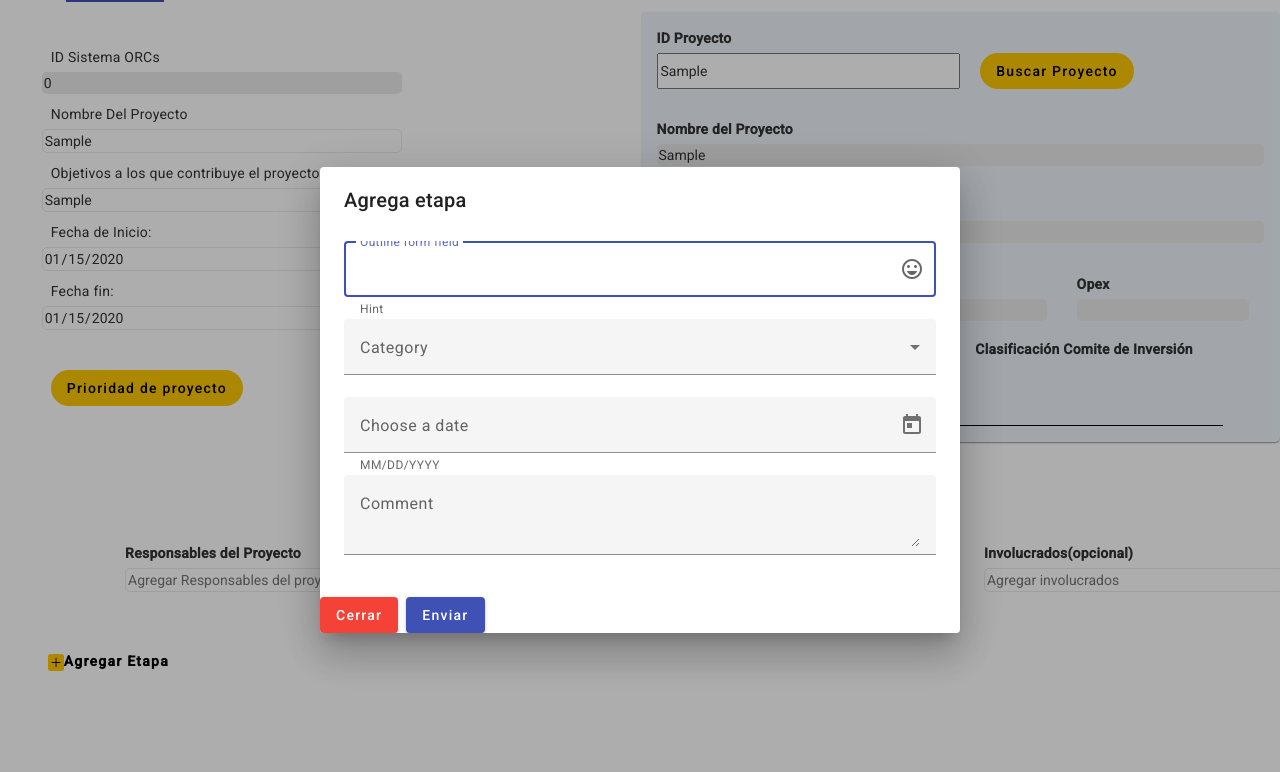
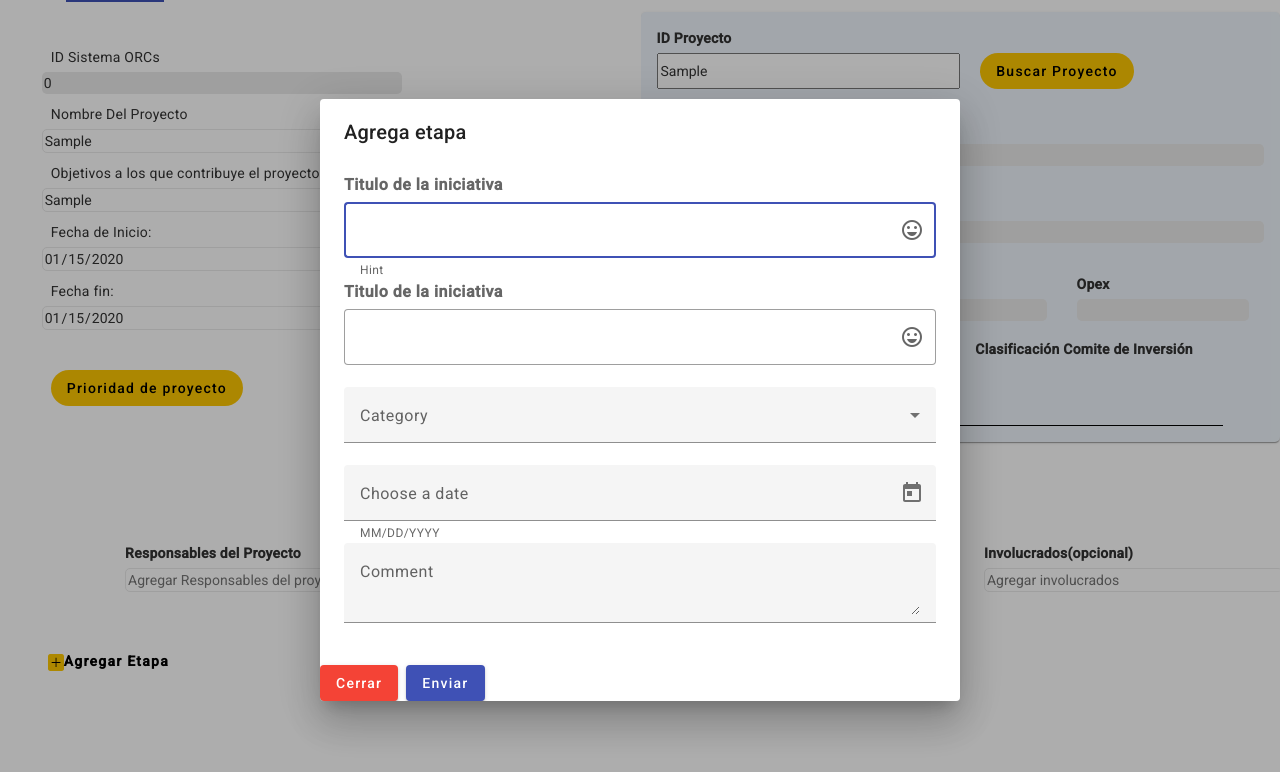
Before and after one commit to Hellocarmenn/cursoAngular, an Angular app: page / in a window 1280 px wide. Both pictures are taken after typing "Sample", "Sample", "2020-01-15", "2020-01-15", "Sample", "Sample" into the empty fields and a click on the button "Agregar Etapa". Shown: the top 772 px of the page. Built offline with nearby package versions, Linux system fonts and the light colour scheme.

Commit message:
funcionabien4

```diff
--- a/src/app/app.module.ts
+++ b/src/app/app.module.ts
@@ -17,7 +17,7 @@ import {MatDividerModule} from '@angular/material/divider';
 import { IconDialogComponent } from './icon-dialog/icon-dialog.component';
 import { TuDialogComponent } from './tu-dialog/tu-dialog.component';
 import { FormComponent } from './form/form.component';
-import { FormsModule } from '@angular/forms';
+import { FormsModule, ReactiveFormsModule } from '@angular/forms';
 import { SelectComponent } from './select/select.component';
 import {MatNativeDateModule} from '@angular/material/core'
 
@@ -53,6 +53,9 @@ import { MatDialogModule } from '@angular/material/dialog';
     MatInputModule,
     MatDialogModule,
     MatNativeDateModule,
+    ReactiveFormsModule,
+    FormsModule
+
 
 
   ],
--- a/src/app/tu-dialog/tu-dialog.component.html
+++ b/src/app/tu-dialog/tu-dialog.component.html
@@ -1,33 +1,45 @@
 <!-- app.component.html -->
 <h1 mat-dialog-title>Agrega etapa</h1>
 <div mat-dialog-content>
+  <form [formGroup]="productForm">
+    <label>Titulo de la iniciativa </label>
     <mat-form-field appearance="outline">
-    <mat-label>Outline form field</mat-label>
-    <input matInput >
+      <input matInput formControlName="titulo" />
       <mat-icon matSuffix>sentiment_very_satisfied</mat-icon>
       <mat-hint>Hint</mat-hint>
+    </mat-form-field>
+    <label>Titulo de la iniciativa </label>
+    <mat-form-field appearance="outline">
+      <input matInput formControlName="titulo" />
+      <mat-icon matSuffix>sentiment_very_satisfied</mat-icon>
     </mat-form-field>
     <mat-form-field>
       <mat-label>Category</mat-label>
       <mat-select>
-      <mat-option  value="Fruits">Fruits</mat-option>
-      <mat-option  value="Fruits">Fruits</mat-option>
-      <mat-option  value="Fruits">Fruits</mat-option>
+        <mat-option value="Fruits">Fruits</mat-option>
+        <mat-option value="Fruits">Fruits</mat-option>
+        <mat-option value="Fruits">Fruits</mat-option>
       </mat-select>
     </mat-form-field>
     <mat-form-field>
       <mat-label>Choose a date</mat-label>
-    <input matInput [matDatepicker]="picker">
+      <input matInput [matDatepicker]="picker" />
       <mat-hint>MM/DD/YYYY</mat-hint>
-    <mat-datepicker-toggle matIconSuffix [for]="picker"></mat-datepicker-toggle>
+      <mat-datepicker-toggle
+        matIconSuffix
+        [for]="picker"
+      ></mat-datepicker-toggle>
       <mat-datepicker #picker></mat-datepicker>
     </mat-form-field>
     <mat-form-field>
       <mat-label>Comment</mat-label>
       <textarea matInput></textarea>
     </mat-form-field>
+  </form>
 </div>
 <div mat-dialog-action [align]="'end'">
   <button mat-raised-button color="warn" mat-dialog-close>Cerrar</button>
-  <button style="margin-left: 8px;" mat-raised-button color="primary">Enviar</button>
+  <button style="margin-left: 8px" mat-raised-button color="primary">
+    Enviar
+  </button>
 </div>
--- a/src/app/tu-dialog/tu-dialog.component.ts
+++ b/src/app/tu-dialog/tu-dialog.component.ts
@@ -1,6 +1,6 @@
 import { Component, OnInit } from '@angular/core';
 import { MatDialogRef } from '@angular/material/dialog';
-import { FormBuilder, FormGroup,Validator, Validators } from '@angular/forms';
+import { FormBuilder, FormGroup, Validators } from '@angular/forms';
 
 @Component({
   selector: 'app-tu-dialog',
```
Lines whose indentation alone changed are shown as unchanged.
